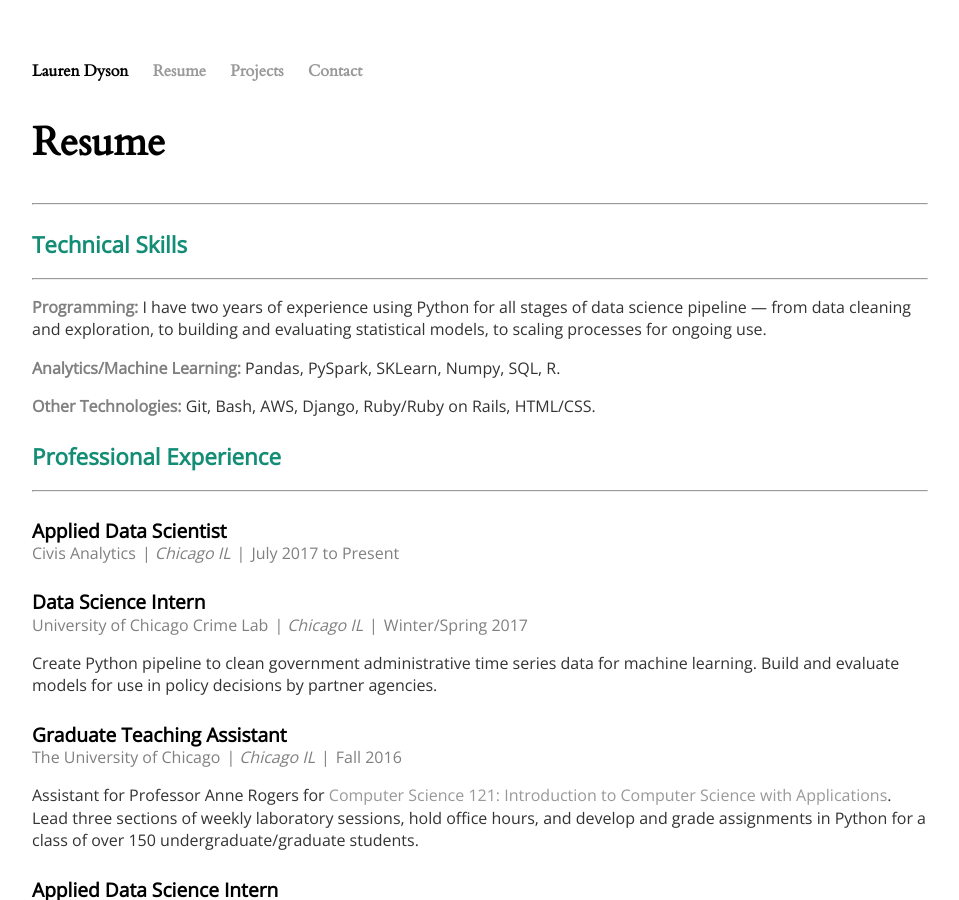
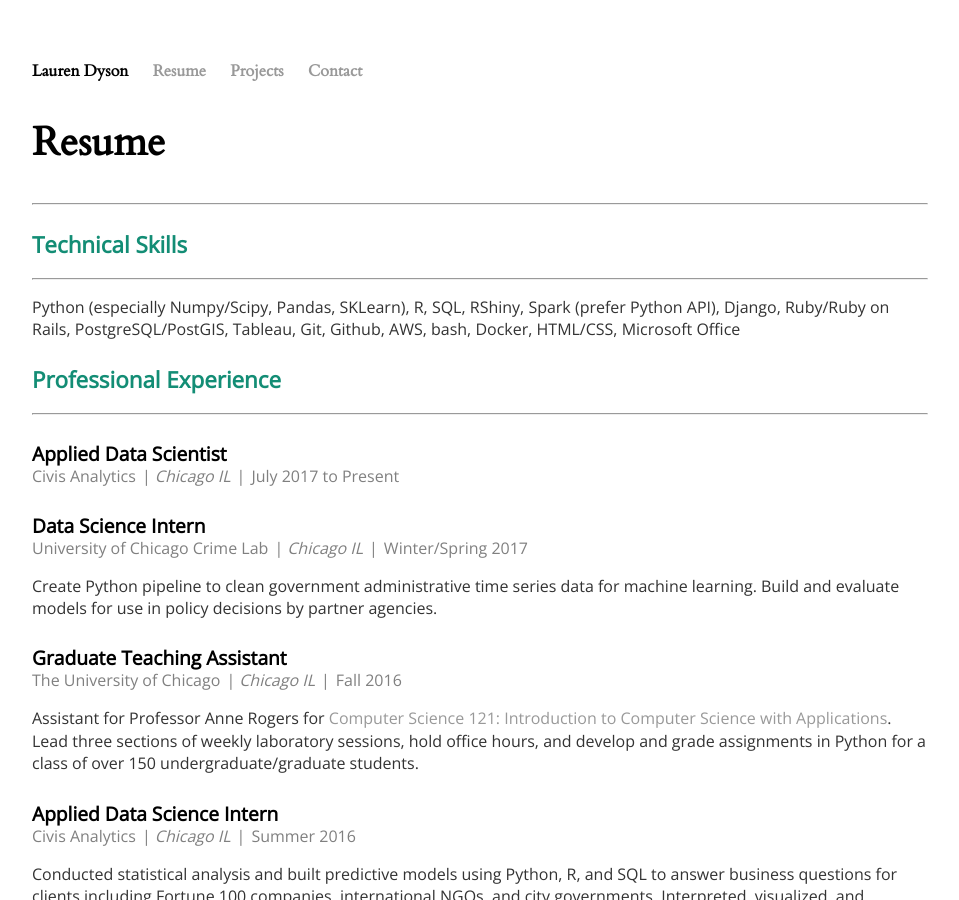
Before and after one commit to ldyson/ldyson.github.io, a Jekyll site: the page built from resume/index.html, in a window 1280 px wide and 900 px high. Shown: the whole window, without its empty margins (160-1119 px from the left). Built offline with Jekyll 4.4.1, drawn with Linux system fonts in a browser that asks for light colours.

Commit message:
Update technical-skills.html

```diff
--- a/_includes/technical-skills.html
+++ b/_includes/technical-skills.html
@@ -3,9 +3,7 @@
 <!--         <header>
             <h3 class='resume-position'>Primary Programming Language</h3>
         </header> -->
-        <p><span class='technical-skills'>Programming:</span> I have two years of experience using Python for all stages of data science pipeline — from data cleaning and exploration, to building and evaluating  statistical models, to scaling processes for ongoing use.</p>
-        <p><span class='technical-skills'>Analytics/Machine Learning:</span> Pandas, PySpark, SKLearn, Numpy, SQL, R.</p>
-        <p><span class='technical-skills'>Other Technologies:</span> Git, Bash, AWS, Django, Ruby/Ruby on Rails, HTML/CSS.</p>
+        <p>Python (especially Numpy/Scipy, Pandas, SKLearn), R, SQL, RShiny, Spark (prefer Python API), Django, Ruby/Ruby on Rails, PostgreSQL/PostGIS, Tableau, Git, Github, AWS, bash, Docker, HTML/CSS, Microsoft Office</p>
     </article>
 
 </section>
```
